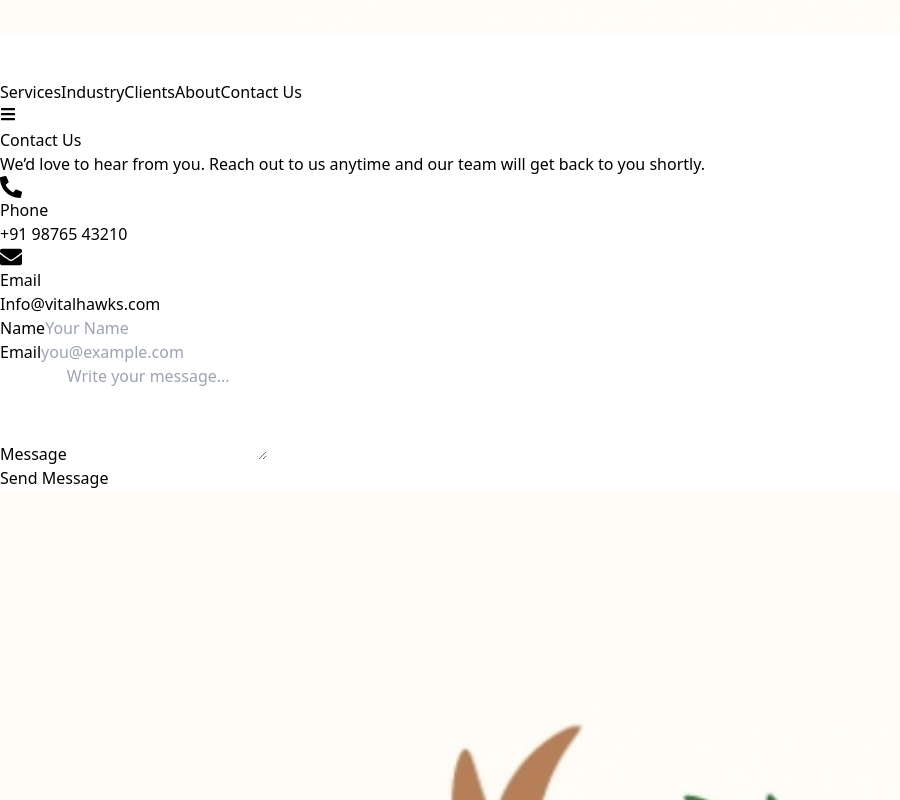
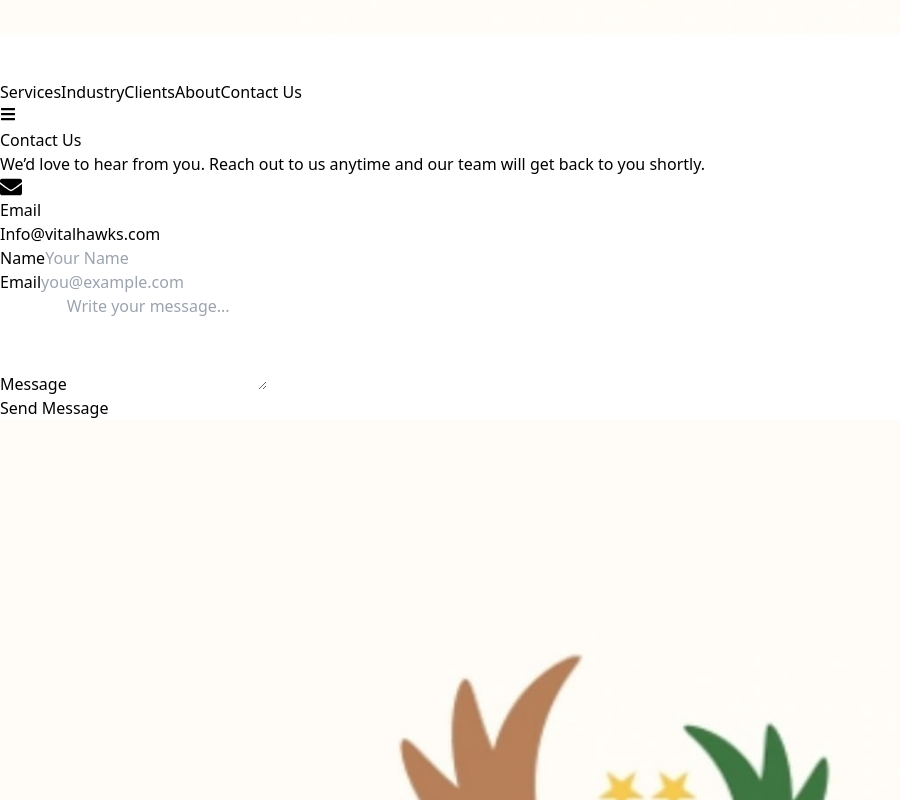
Before and after one commit to Aditya030an/vitalshawks, a React (Vite) app in the folder project/: page /Contact in a window 1280 px wide. Shown: the part 1200-2000 px from the top of the page, without its empty margins (0-900 px from the left). Built offline with nearby package versions, Linux system fonts and the light colour scheme.

Commit message:
add send email service in cintact form

```diff
--- a/project/package.json
+++ b/project/package.json
@@ -10,6 +10,7 @@
     "preview": "vite preview"
   },
   "dependencies": {
+    "emailjs-com": "^3.2.0",
     "framer-motion": "^12.23.12",
     "gsap": "^3.13.0",
     "lucide-react": "^0.540.0",
--- a/project/src/Component/Contact.jsx
+++ b/project/src/Component/Contact.jsx
@@ -1,13 +1,41 @@
-import React from "react";
+"use client";
+import React, { useState } from "react";
 import { motion } from "framer-motion";
 import { FaPhoneAlt, FaEnvelope } from "react-icons/fa";
+import emailjs from "emailjs-com";
 
 export default function ContactUs() {
+  const [status, setStatus] = useState("");
+
+  const sendEmail = (e) => {
+    e.preventDefault();
+    setStatus("Sending...");
+
+    emailjs
+      .sendForm(
+        "service_1fv4z6j", // 🔑 replace with your EmailJS service ID
+        // "template_mf54x5q", // 🔑 replace with your EmailJS template ID
+        "template_lyjsfgs",
+        e.target,
+        "cDp0f94GI8_CGBW7i" // 🔑 replace with your EmailJS public key
+      )
+      .then(
+        () => {
+          setStatus("✅ Message sent successfully!");
+          e.target.reset();
+        },
+        (error) => {
+          console.error(error.text);
+          setStatus("❌ Failed to send. Please try again.");
+        }
+      );
+  };
+
   return (
-    <section className="relative w-full bg-white py-28 px-6 md:px-20" id="contact">
-      {/* Background Accent */}
-      <div className="absolute inset-0 bg-gradient-to-b from-white via-gray-50 to-white -z-10"></div>
-
+    <section
+      className="relative w-full bg-white py-28 px-6 md:px-20"
+      id="contact"
+    >
       {/* Heading */}
       <motion.div
         initial={{ opacity: 0, y: 60 }}
@@ -17,10 +45,14 @@ export default function ContactUs() {
         className="text-center max-w-3xl mx-auto mb-16"
       >
         <h2 className="text-4xl md:text-5xl font-extrabold text-gray-900 tracking-tight">
-          Contact <span className="bg-gradient-to-r from-blue-600 to-indigo-500 bg-clip-text text-transparent">Us</span>
+          Contact{" "}
+          <span className="bg-gradient-to-r from-blue-600 to-indigo-500 bg-clip-text text-transparent">
+            Us
+          </span>
         </h2>
         <p className="mt-4 text-lg text-gray-600">
-          We’d love to hear from you. Reach out to us anytime and our team will get back to you shortly.
+          We’d love to hear from you. Reach out to us anytime and our team will
+          get back to you shortly.
         </p>
       </motion.div>
 
@@ -36,16 +68,6 @@ export default function ContactUs() {
         >
           <div className="flex items-center space-x-4">
             <div className="p-4 rounded-full bg-gradient-to-r from-blue-600 to-indigo-500 text-white shadow-lg">
-              <FaPhoneAlt size={22} />
-            </div>
-            <div>
-              <p className="font-semibold text-gray-800">Phone</p>
-              <p className="text-gray-600">+91 98765 43210</p>
-            </div>
-          </div>
-
-          <div className="flex items-center space-x-4">
-            <div className="p-4 rounded-full bg-gradient-to-r from-blue-600 to-indigo-500 text-white shadow-lg">
               <FaEnvelope size={22} />
             </div>
             <div>
@@ -53,20 +75,11 @@ export default function ContactUs() {
               <p className="text-gray-600">Info@vitalhawks.com</p>
             </div>
           </div>
-
-          {/* <div className="flex items-center space-x-4">
-            <div className="p-4 rounded-full bg-gradient-to-r from-blue-600 to-indigo-500 text-white shadow-lg">
-              <FaMapMarkerAlt size={22} />
-            </div>
-            <div>
-              <p className="font-semibold text-gray-800">Address</p>
-              <p className="text-gray-600">Indore, Madhya Pradesh, India</p>
-            </div>
-          </div> */}
         </motion.div>
 
         {/* Right Side - Contact Form */}
         <motion.form
+          onSubmit={sendEmail}
           initial={{ opacity: 0, x: 60 }}
           whileInView={{ opacity: 1, x: 0 }}
           transition={{ duration: 0.8 }}
@@ -74,39 +87,56 @@ export default function ContactUs() {
           className="bg-white rounded-2xl shadow-xl p-8 space-y-6 border border-gray-100"
         >
           <div>
-            <label className="block text-sm font-medium text-gray-700">Name</label>
+            <label className="block text-sm font-medium text-gray-700">
+              Name
+            </label>
             <input
               type="text"
+              name="name" // 🔑 must match EmailJS template
               placeholder="Your Name"
               className="mt-2 w-full p-3 border border-gray-300 rounded-xl focus:ring-2 focus:ring-blue-500 outline-none"
+              required
             />
           </div>
 
           <div>
-            <label className="block text-sm font-medium text-gray-700">Email</label>
+            <label className="block text-sm font-medium text-gray-700">
+              Email
+            </label>
             <input
               type="email"
+              name="email" // 🔑 must match EmailJS template
               placeholder="you@example.com"
               className="mt-2 w-full p-3 border border-gray-300 rounded-xl focus:ring-2 focus:ring-blue-500 outline-none"
+              required
             />
           </div>
 
           <div>
-            <label className="block text-sm font-medium text-gray-700">Message</label>
+            <label className="block text-sm font-medium text-gray-700">
+              Message
+            </label>
             <textarea
               rows="4"
+              name="message" // 🔑 must match EmailJS template
               placeholder="Write your message..."
               className="mt-2 w-full p-3 resize-none border border-gray-300 rounded-xl focus:ring-2 focus:ring-blue-500 outline-none"
+              required
             ></textarea>
           </div>
 
           <motion.button
             whileHover={{ scale: 1.05 }}
             whileTap={{ scale: 0.95 }}
+            type="submit"
             className="w-full py-3 px-6 bg-gradient-to-r from-blue-600 to-indigo-500 text-white font-semibold rounded-xl shadow-lg hover:shadow-2xl transition-all"
           >
             Send Message
           </motion.button>
+
+          {status && (
+            <p className="text-center text-sm mt-2 text-gray-600">{status}</p>
+          )}
         </motion.form>
       </div>
     </section>
```
Also changed, not shown: 1 other file (tests, documents, lock files or other folders).
